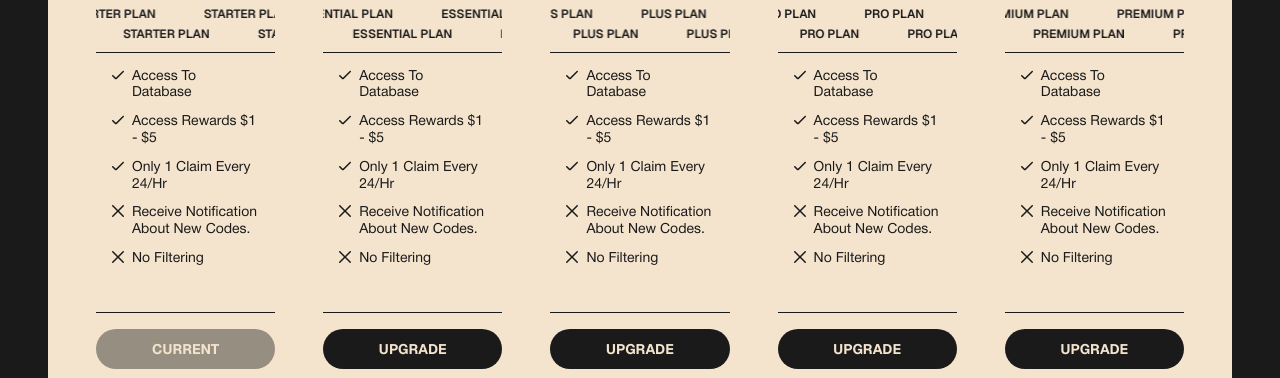
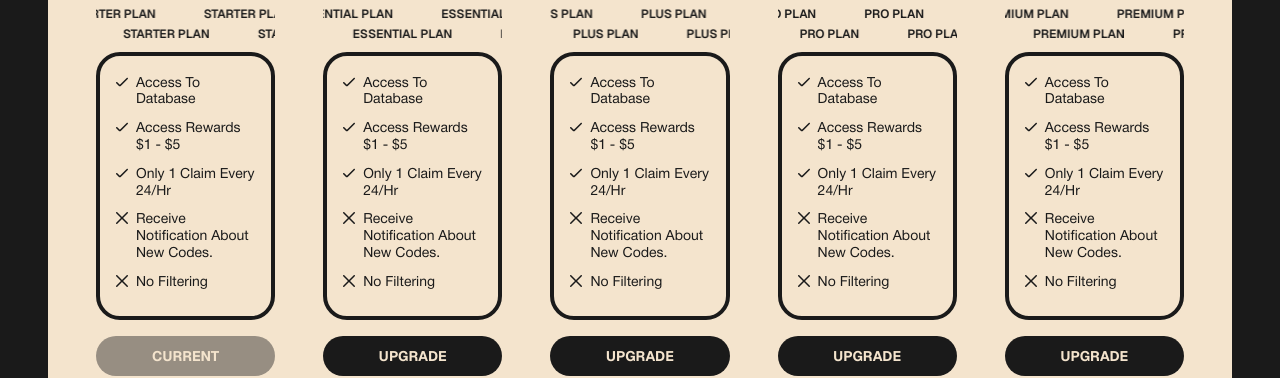
Before and after one commit to codebanas/my-website, a Next.js app: page / in a window 1280 px wide. Shown: the part 951-1329 px from the top of the page. Built offline with nearby package versions, Linux system fonts and the light colour scheme.

Commit message:
Box pricing plan details

```diff
--- a/app/globals.css
+++ b/app/globals.css
@@ -262,7 +262,6 @@
   flex-direction: column;
   gap: 8px;
   padding-bottom: 12px;
-  border-bottom: 1.5px solid var(--dark);
   font-family: var(--font-geist), Arial, sans-serif;
   font-size: 12px;
   font-weight: 600;
@@ -315,8 +314,9 @@
   flex-direction: column;
   gap: 12px;
   margin: 0;
-  padding: 16px 16px 24px;
-  border-bottom: 1.5px solid var(--dark);
+  padding: 20px 16px 24px;
+  border: 4px solid var(--dark);
+  border-radius: 24px;
   list-style: none;
   font-size: 14px;
   line-height: 1.2;
```
